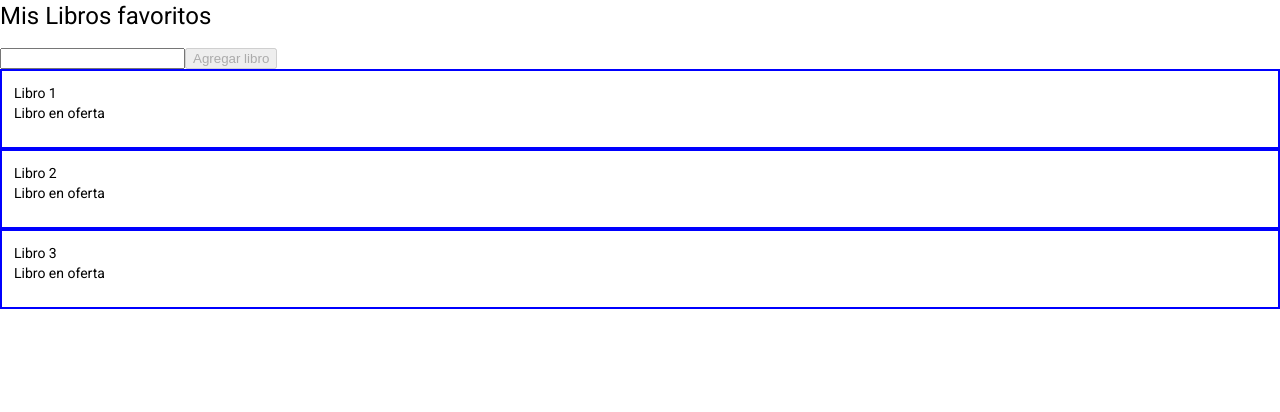
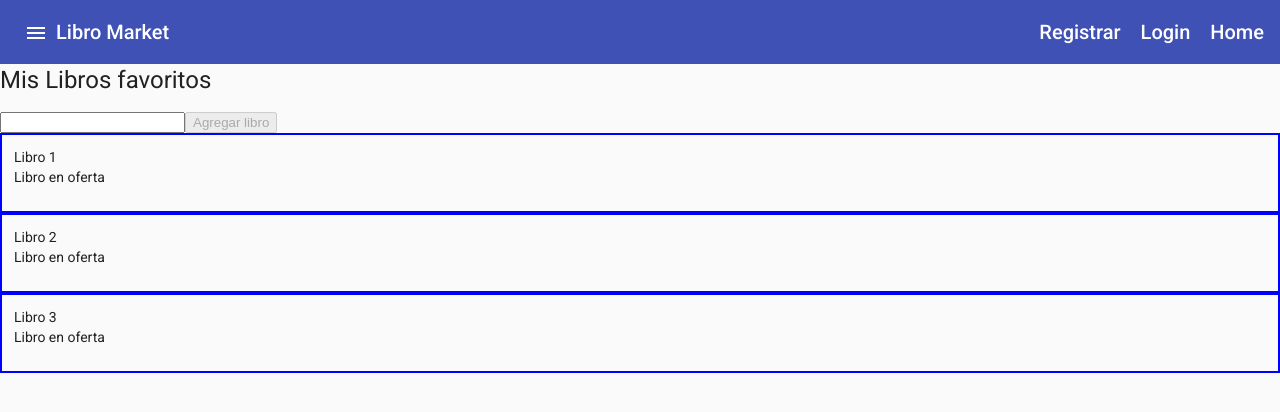
Before and after one commit to aldnoah93/Microservices, an Angular app in the folder ngBookStore/: page /libros in a window 1280 px wide. Shown: the top 412 px of the page. Built offline with nearby package versions, Linux system fonts and the light colour scheme.

Commit message:
Basic nav
Adding basic nav bar

```diff
--- a/ngBookStore/src/app/app.component.css
+++ b/ngBookStore/src/app/app.component.css
@@ -0,0 +1,18 @@
+mat-sidenav {
+  width: 20%;
+}
+
+a {
+  text-decoration: none;
+  color: white;
+}
+
+a:hover, a:active {
+  color: lightgray;
+}
+
+.nav-menu {
+  list-style: none;
+  padding: 0;
+  margin: 0;
+}
--- a/ngBookStore/src/app/app.component.html
+++ b/ngBookStore/src/app/app.component.html
@@ -1 +1,21 @@
-<router-outlet></router-outlet>
+<mat-sidenav-container fxLayout="column" fxFlexFill>
+  <mat-sidenav #menu role="navigation">Drawer content</mat-sidenav>
+  <mat-sidenav-content>
+    <mat-toolbar color="primary">
+      <button mat-icon-button (click)="menu.toggle()">
+        <mat-icon>menu</mat-icon>
+      </button>
+      <span>Libro Market</span>
+      <section fxFlex fxLayout fxLayoutAlign="flex-end" fxHide.xs>
+        <ul fxLayout="row" fxLayoutGap="1em" class="nav-menu">
+          <li><a routerLink="/registrar">Registrar</a></li>
+          <li><a routerLink="/login">Login</a></li>
+          <li><a routerLink="/">Home</a></li>
+        </ul>
+      </section>
+    </mat-toolbar>
+    <main>
+      <router-outlet></router-outlet>
+    </main>
+  </mat-sidenav-content>
+</mat-sidenav-container>
--- a/ngBookStore/src/app/app.component.ts
+++ b/ngBookStore/src/app/app.component.ts
@@ -3,8 +3,8 @@
 @Component({
   selector: 'app-root',
   templateUrl: './app.component.html',
-  styleUrls: ['./app.component.css']
+  styleUrls: ['./app.component.css'],
 })
 export class AppComponent {
-  title = 'ngBookStore';
+
 }
--- a/ngBookStore/src/app/material/material.module.ts
+++ b/ngBookStore/src/app/material/material.module.ts
@@ -5,6 +5,8 @@
 import { FlexLayoutModule } from '@angular/flex-layout';
 import { MatInputModule } from '@angular/material/input';
 import { MatFormFieldModule } from '@angular/material/form-field';
+import { MatSidenavModule } from '@angular/material/sidenav';
+import { MatToolbarModule } from '@angular/material/toolbar'
 
 const importsExports = [
   MatButtonModule,
@@ -12,6 +14,8 @@
   FlexLayoutModule,
   MatInputModule,
   MatFormFieldModule,
+  MatSidenavModule,
+  MatToolbarModule
 ];
 
 @NgModule({
```
